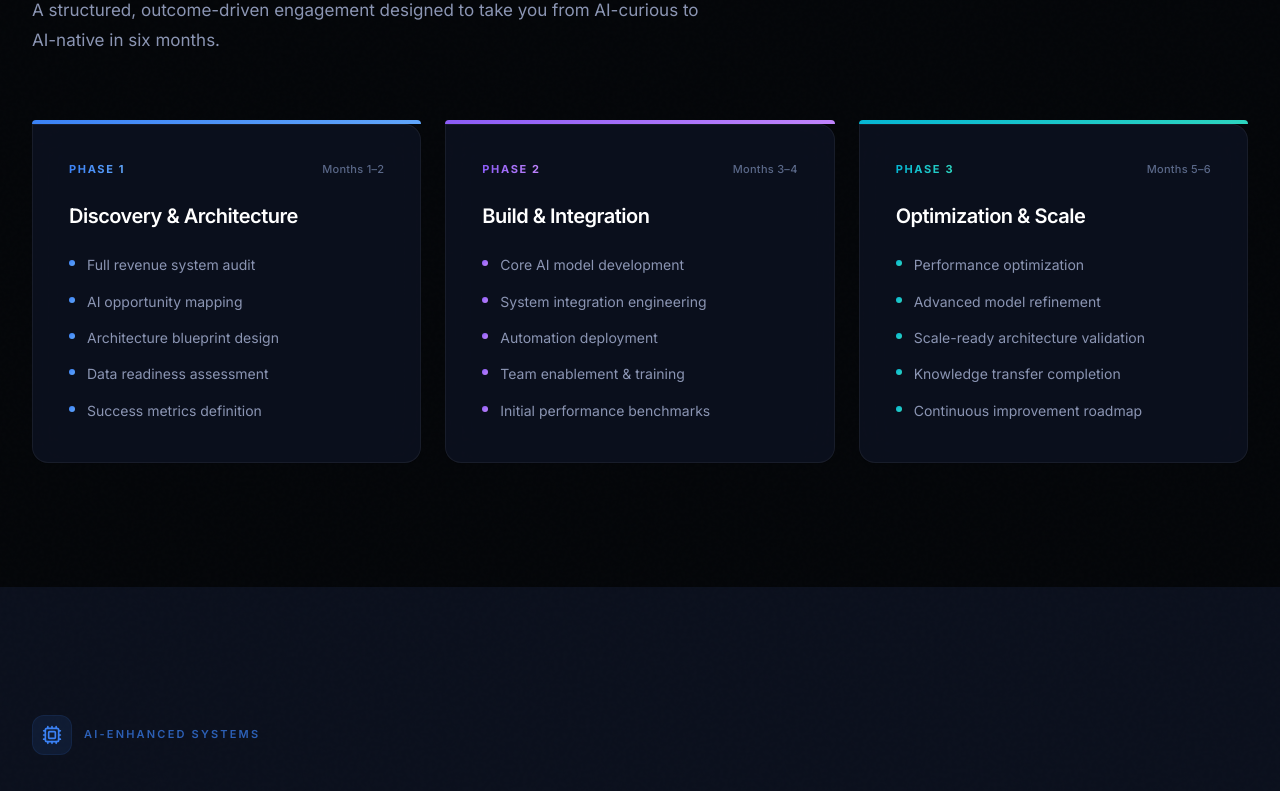
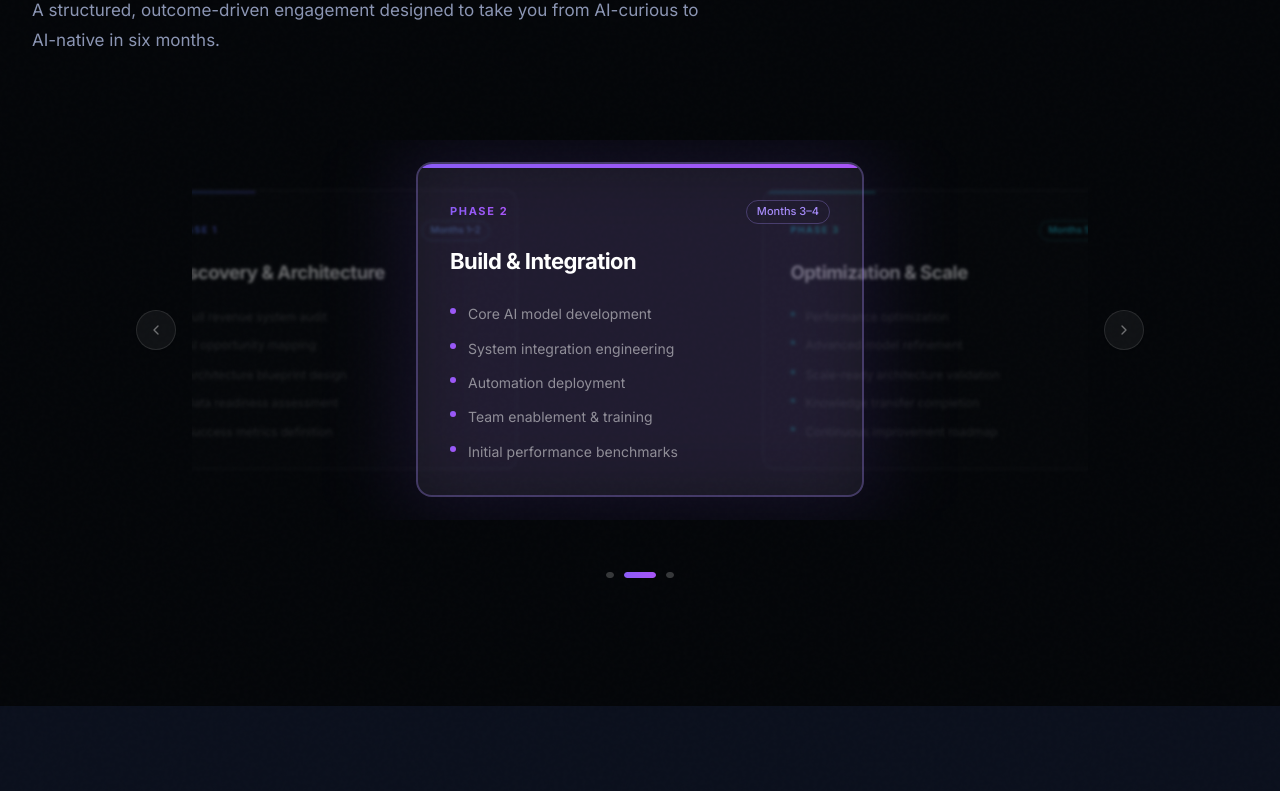
Before and after one commit to IT-Alliance-Tech/it-alliance, a Next.js app: page / in a window 1280 px wide. Shown: the part 5020-5811 px from the top of the page. Built offline with nearby package versions, Linux system fonts and the light colour scheme.

Commit message:
Updated design on enagagement section

```diff
--- a/components/EngagementModel.jsx
+++ b/components/EngagementModel.jsx
@@ -1,15 +1,20 @@
 "use client";
 
 import { motion } from "framer-motion";
-import Section, { SectionLabel, SectionTitle, SectionDescription, FadeInView } from "./Section";
-import { Clock } from "lucide-react";
+import { useState, useEffect } from "react";
+import Section, { SectionLabel, SectionTitle, SectionDescription } from "./Section";
+import { Clock, ChevronLeft, ChevronRight } from "lucide-react";
 
 const phases = [
     {
         phase: "Phase 1",
         timeline: "Months 1–2",
         title: "Discovery & Architecture",
-        color: "from-electric to-blue-400",
+        color: "from-blue-500 to-indigo-500",
+        borderColor: "border-blue-300 dark:border-blue-400/30",
+        tagColor: "text-blue-600 dark:text-blue-400",
+        tagBg: "bg-blue-50 dark:bg-transparent",
+        glowColor: "rgba(99,102,241,0.12)",
         items: [
             "Full revenue system audit",
             "AI opportunity mapping",
@@ -22,7 +27,11 @@ const phases = [
         phase: "Phase 2",
         timeline: "Months 3–4",
         title: "Build & Integration",
-        color: "from-violet to-purple-400",
+        color: "from-violet-500 to-purple-500",
+        borderColor: "border-violet-300 dark:border-violet-400/30",
+        tagColor: "text-violet-600 dark:text-violet-400",
+        tagBg: "bg-violet-50 dark:bg-transparent",
+        glowColor: "rgba(139,92,246,0.12)",
         items: [
             "Core AI model development",
             "System integration engineering",
@@ -35,7 +44,11 @@ const phases = [
         phase: "Phase 3",
         timeline: "Months 5–6",
         title: "Optimization & Scale",
-        color: "from-cyan to-teal-400",
+        color: "from-cyan-500 to-teal-500",
+        borderColor: "border-cyan-300 dark:border-cyan-400/30",
+        tagColor: "text-cyan-600 dark:text-cyan-400",
+        tagBg: "bg-cyan-50 dark:bg-transparent",
+        glowColor: "rgba(6,182,212,0.12)",
         items: [
             "Performance optimization",
             "Advanced model refinement",
@@ -47,6 +60,21 @@ const phases = [
 ];
 
 export default function EngagementModel() {
+    const [active, setActive] = useState(1);
+    const [paused, setPaused] = useState(false);
+
+    const prev = () => setActive((a) => (a - 1 + phases.length) % phases.length);
+    const next = () => setActive((a) => (a + 1) % phases.length);
+
+    // Auto-scroll every 3 seconds, pauses on hover
+    useEffect(() => {
+        if (paused) return;
+        const interval = setInterval(() => {
+            setActive((a) => (a + 1) % phases.length);
+        }, 2000);
+        return () => clearInterval(interval);
+    }, [paused]);
+
     return (
         <Section id="engagement" background="darker">
             <SectionLabel icon={Clock} text="Engagement Model" />
@@ -59,55 +87,123 @@ export default function EngagementModel() {
                 AI-curious to AI-native in six months.
             </SectionDescription>
 
-            <div className="grid md:grid-cols-3 gap-6">
-                {phases.map((phase, i) => (
+            {/* Spotlight stage */}
+            <div className="mt-14 relative flex items-center justify-center gap-4 min-h-[420px]">
+
+                {/* Prev arrow */}
+                <button
+                    onClick={prev}
+                    className="relative z-20 w-10 h-10 rounded-full border border-slate-200 dark:border-white/10 bg-white dark:bg-white/5 shadow-sm flex items-center justify-center text-slate-500 dark:text-white/40 hover:text-slate-900 dark:hover:text-white hover:border-slate-400 dark:hover:border-white/30 hover:shadow-md transition-all duration-300 shrink-0"
+                >
+                    <ChevronLeft className="w-4 h-4" />
+                </button>
+
+                {/* Cards stage */}
+                <div
+                    className="relative flex items-center justify-center w-full max-w-4xl overflow-hidden"
+                    style={{ height: "380px" }}
+                    onMouseEnter={() => setPaused(true)}
+                    onMouseLeave={() => setPaused(false)}
+                >
+                    {phases.map((phase, i) => {
+                        const rawOffset = i - active;
+                        const offset = rawOffset > 1 ? rawOffset - phases.length : rawOffset < -1 ? rawOffset + phases.length : rawOffset;
+                        const isActive = offset === 0;
+                        const isHidden = Math.abs(offset) > 1;
+
+                        return (
                             <motion.div
                                 key={i}
-                        initial={{ opacity: 0, y: 30 }}
-                        whileInView={{ opacity: 1, y: 0 }}
-                        viewport={{ once: true }}
-                        transition={{
-                            duration: 0.7,
-                            delay: i * 0.15,
-                            ease: [0.25, 0.1, 0.25, 1],
+                                onClick={() => !isActive && setActive(i)}
+                                animate={{
+                                    x: offset * 310,
+                                    scale: isActive ? 1 : 0.84,
+                                    opacity: isHidden ? 0 : isActive ? 1 : 0.4,
+                                    zIndex: isActive ? 10 : 5,
+                                    filter: isActive ? "blur(0px)" : "blur(2px)",
                                 }}
-                        whileHover={{ y: -5 }}
-                        className="relative group"
+                                transition={{ duration: 0.5, ease: [0.22, 1, 0.36, 1] }}
+                                className="absolute w-full max-w-md cursor-pointer"
+                                style={{ pointerEvents: isHidden ? "none" : "auto" }}
                             >
-                        {/* Gradient top bar */}
+                                {/* Glow — light mode uses colored shadow, dark uses blur */}
+                                {isActive && (
+                                    <div
+                                        className="absolute -inset-4 rounded-3xl blur-2xl pointer-events-none opacity-40 dark:opacity-100"
+                                        style={{ background: phase.glowColor }}
+                                    />
+                                )}
+
+                                <div className={`relative rounded-2xl border-2 overflow-hidden transition-all duration-500
+                                    ${isActive
+                                        ? `${phase.borderColor} bg-white dark:bg-white/[0.05] shadow-xl dark:shadow-none`
+                                        : "border-slate-200 dark:border-white/[0.05] bg-slate-50/80 dark:bg-white/[0.02] shadow-md dark:shadow-none"
+                                    }`}
+                                >
+                                    {/* Top gradient bar */}
                                     <motion.div
-                            initial={{ scaleX: 0 }}
-                            whileInView={{ scaleX: 1 }}
-                            viewport={{ once: true }}
-                            transition={{
-                                duration: 0.8,
-                                delay: 0.3 + i * 0.2,
-                                ease: [0.25, 0.1, 0.25, 1],
-                            }}
-                            className={`h-1 bg-gradient-to-r ${phase.color} rounded-t-2xl origin-left mb-0`}
+                                        animate={{ scaleX: isActive ? 1 : 0.3, opacity: isActive ? 1 : 0.4 }}
+                                        transition={{ duration: 0.5 }}
+                                        style={{ originX: 0 }}
+                                        className={`h-1 bg-gradient-to-r ${phase.color}`}
                                     />
-                        <div className="glass rounded-b-2xl rounded-tr-2xl p-7 md:p-9 border-t-0 transition-all duration-500 h-full">
-                            <div className="flex items-center justify-between mb-6">
+
+                                    <div className="p-8">
+                                        {/* Header */}
+                                        <div className="flex items-center justify-between mb-5">
                                             <span className={`text-[11px] font-bold uppercase tracking-[0.15em] bg-gradient-to-r ${phase.color} bg-clip-text text-transparent`}>
                                                 {phase.phase}
                                             </span>
-                                <span className="text-[11px] text-slate-400 dark:text-navy-300 font-medium tracking-wide">
+                                            <span className={`text-[11px] font-medium ${phase.tagColor} ${phase.tagBg} border ${phase.borderColor} rounded-full px-2.5 py-0.5`}>
                                                 {phase.timeline}
                                             </span>
                                         </div>
-                            <h3 className="text-xl font-semibold text-slate-900 dark:text-white mb-6 tracking-tight">
+
+                                        <h3 className="text-[22px] font-bold text-slate-900 dark:text-white tracking-tight mb-6">
                                             {phase.title}
                                         </h3>
-                            <ul className="space-y-3.5">
+
+                                        {/* Items */}
+                                        <ul className="space-y-3">
                                             {phase.items.map((item, j) => (
-                                    <li key={j} className="flex items-start gap-3 text-[14px]">
-                                        <span className={`w-1.5 h-1.5 rounded-full bg-gradient-to-br ${phase.color} mt-1.5 shrink-0`} />
-                                        <span className="text-slate-500 dark:text-navy-200">{item}</span>
-                                    </li>
+                                                <motion.li
+                                                    key={j}
+                                                    animate={{ opacity: isActive ? 1 : 0.5, x: 0 }}
+                                                    transition={{ duration: 0.35, delay: isActive ? j * 0.07 : 0 }}
+                                                    className="flex items-start gap-3 text-[14px]"
+                                                >
+                                                    <span className={`w-1.5 h-1.5 rounded-full bg-gradient-to-br ${phase.color} mt-[5px] shrink-0`} />
+                                                    <span className="text-slate-600 dark:text-white/50">{item}</span>
+                                                </motion.li>
                                             ))}
                                         </ul>
                                     </div>
+                                </div>
                             </motion.div>
+                        );
+                    })}
+                </div>
+
+                {/* Next arrow */}
+                <button
+                    onClick={next}
+                    className="relative z-20 w-10 h-10 rounded-full border border-slate-200 dark:border-white/10 bg-white dark:bg-white/5 shadow-sm flex items-center justify-center text-slate-500 dark:text-white/40 hover:text-slate-900 dark:hover:text-white hover:border-slate-400 dark:hover:border-white/30 hover:shadow-md transition-all duration-300 shrink-0"
+                >
+                    <ChevronRight className="w-4 h-4" />
+                </button>
+            </div>
+
+            {/* Dot indicators */}
+            <div className="flex items-center justify-center gap-2.5 mt-8">
+                {phases.map((phase, i) => (
+                    <button
+                        key={i}
+                        onClick={() => setActive(i)}
+                        className="relative h-1.5 rounded-full transition-all duration-300 overflow-hidden"
+                        style={{ width: active === i ? "32px" : "8px" }}
+                    >
+                        <div className={`absolute inset-0 rounded-full ${active === i ? `bg-gradient-to-r ${phase.color}` : "bg-slate-300 dark:bg-white/20"} transition-all duration-300`} />
+                    </button>
                 ))}
             </div>
         </Section>
--- a/components/FinalCTA.jsx
+++ b/components/FinalCTA.jsx
@@ -14,7 +14,7 @@ export default function FinalCTA() {
     return (
         <section
             id="cta"
-            className="relative py-28 md:py-44 overflow-hidden bg-gradient-to-br from-slate-50 via-blue-50/30 to-slate-100 dark:bg-cta-gradient"
+            className="relative py-16 md:py-24 overflow-hidden bg-gradient-to-br from-slate-50 via-blue-50/30 to-slate-100 dark:bg-cta-gradient"
         >
             {/* Animated background glows */}
             <div className="absolute inset-0 pointer-events-none">
```
Lines whose indentation alone changed are shown as unchanged.
